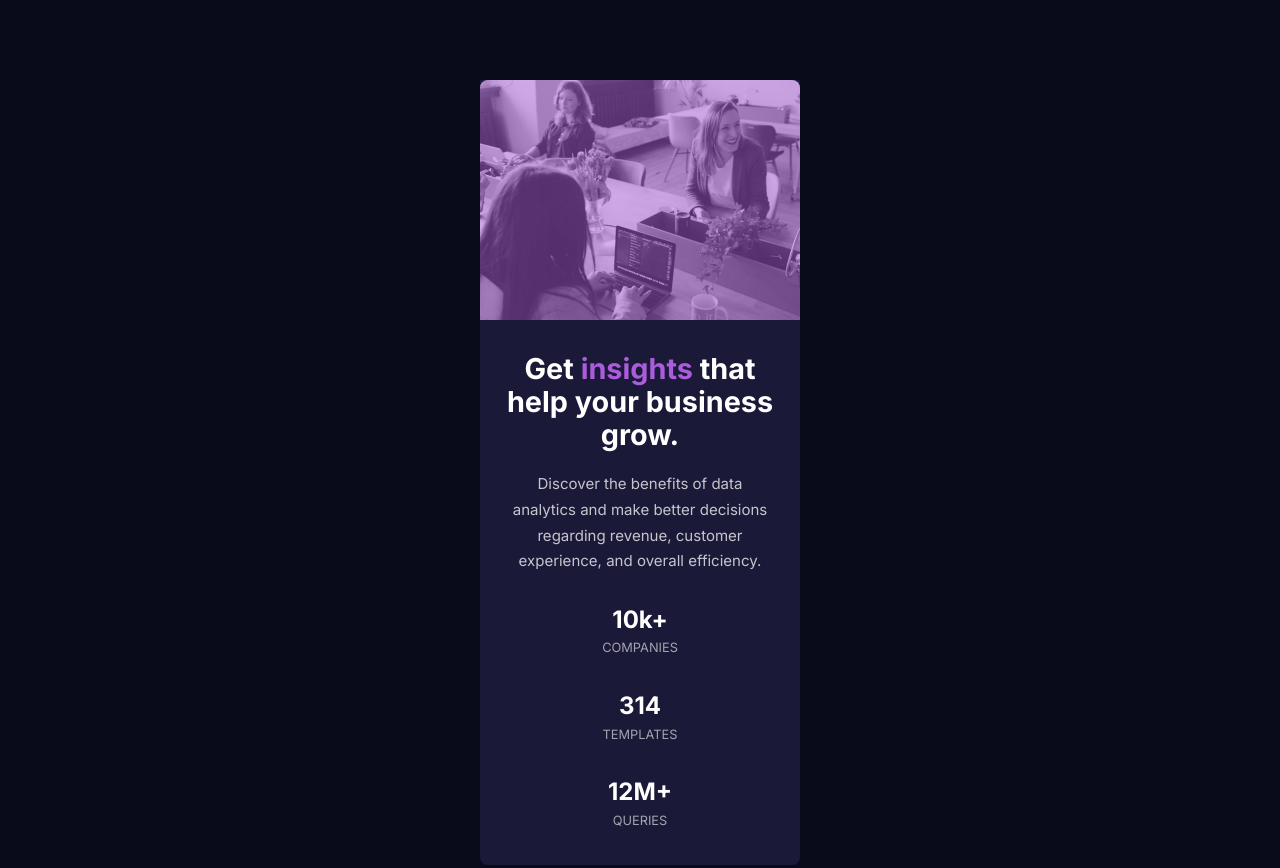
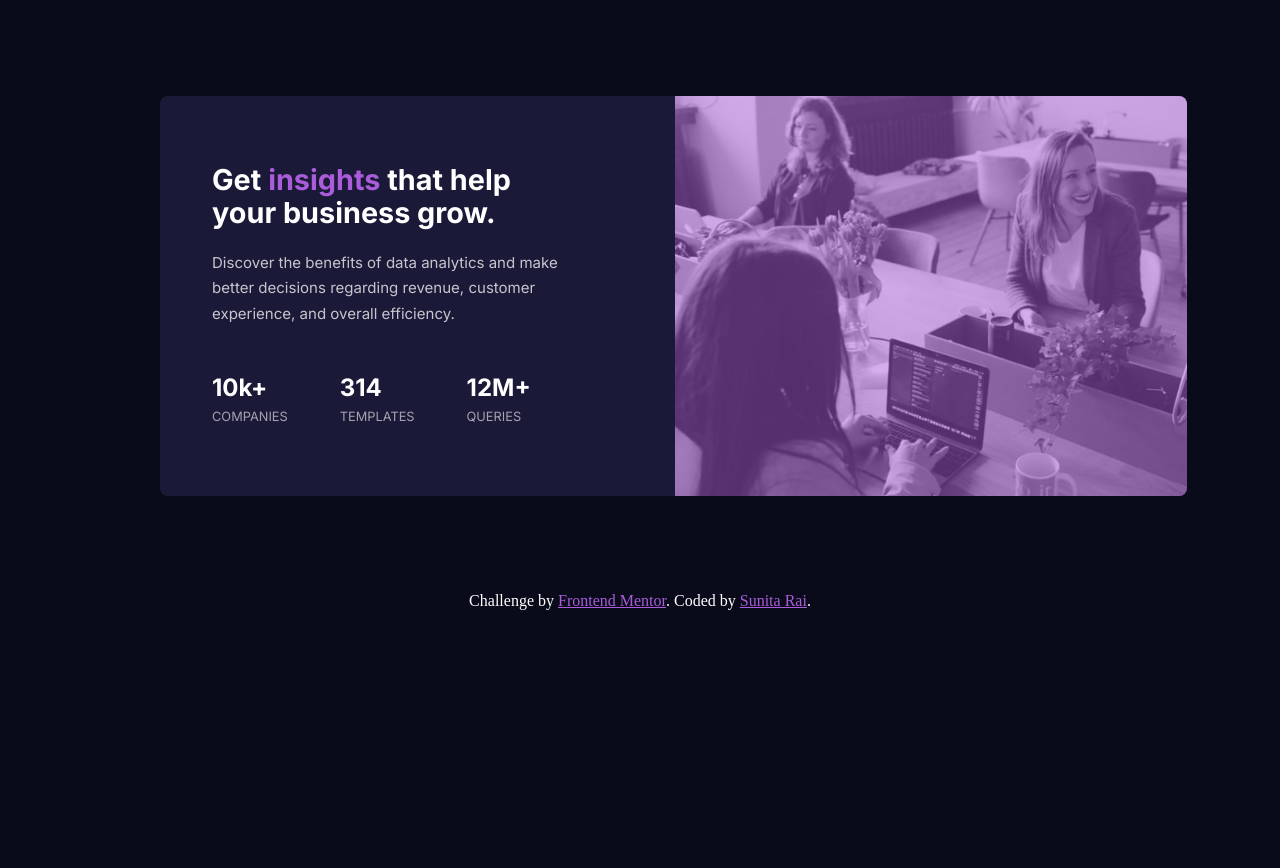
Before and after one commit to SunitaBantawaRai/FEM-Project-1, a plain HTML site: page index.html in a window 1280 px wide. Shown: the top 868 px of the page. Drawn offline with Linux system fonts and the light colour scheme.

Commit message:
final commit

```diff
--- a/style.css
+++ b/style.css
@@ -100,6 +100,48 @@ body {
   padding-top: 0.5rem;
 }
 
+@media screen and (min-width: 520px) {
+  .card-section {
+    width: 75vw;
+    height: auto;
+    display: flex;
+    align-items: center;
+    justify-content: space-between;
+    border-top-left-radius: var(--borderradius);
+    margin: 6rem auto;
+  }
+  .card-img {
+    width: 32rem;
+    height: 25rem;
+    border-top-left-radius: 0;
+    border-bottom-right-radius: var(--borderradius);
+  }
+  .img-container {
+    width: 32rem;
+    height: 25rem;
+    order: 2;
+    border-top-left-radius: 0;
+    border-bottom-right-radius: var(--borderradius);
+  }
+  .card-inf {
+    text-align: start;
+    padding-right: 5rem;
+  }
+  .statistics {
+    display: flex;
+    justify-content: space-around;
+    align-items: start;
+    padding-top: 3rem;
+    padding-right: 4rem;
+  }
+  .main-topic,
+  .info,
+  .stat {
+    padding-left: 3.25rem;
+    text-align: left;
+  }
+}
+
 .attribution {
   text-align: center;
   color: var(--White-mainheading-stats);
```
